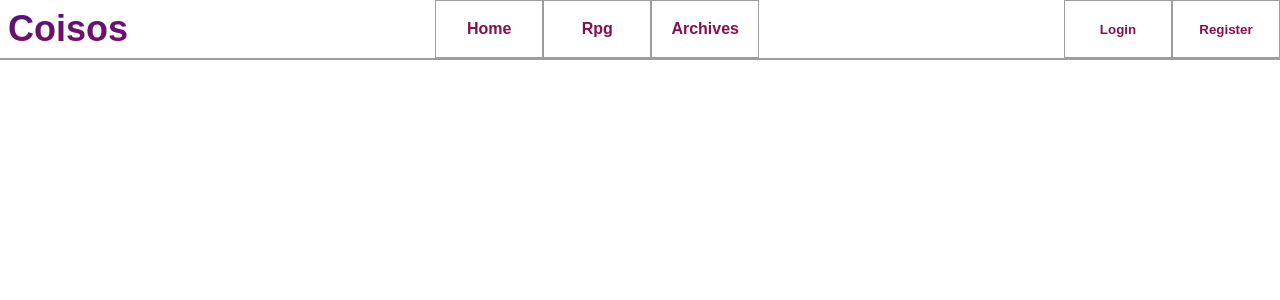
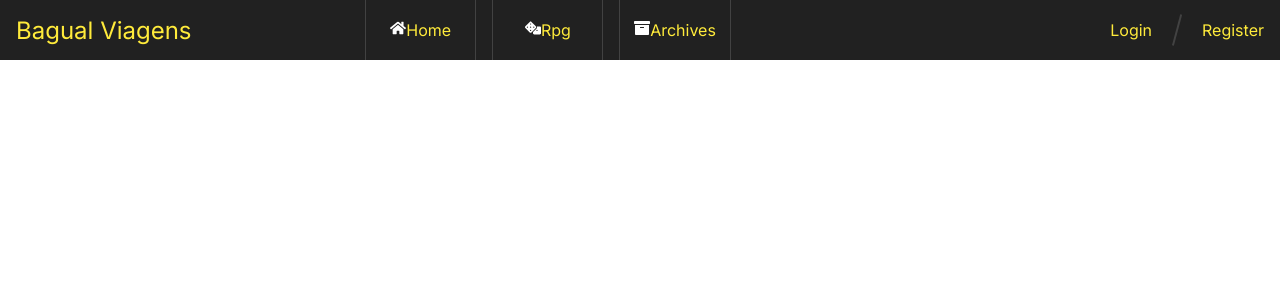
Before and after one commit to Carvalho-Gustav0/coisos-web, a Next.js app: page / in a window 1280 px wide. Shown: the top 300 px of the page. Built offline with nearby package versions, Linux system fonts and the light colour scheme.

Commit message:
Change layout and theme

```diff
--- /dev/null
+++ b/src/component/buttons/user/button.tsx
@@ -0,0 +1,14 @@
+import * as Styled from './style'
+
+interface ButtonProps {
+    text: string
+    path: string
+}
+
+export function ButtonUser(props: ButtonProps) {
+    return (
+        <Styled.ButtonLink href={props.path}>
+            {props.text}
+        </Styled.ButtonLink>
+    )
+}
--- /dev/null
+++ b/src/component/buttons/user/style.ts
@@ -0,0 +1,8 @@
+import Link from 'next/link'
+import styled from 'styled-components'
+
+export const ButtonLink = styled(Link)`
+    &:hover {
+        color: ${props => props.theme.colors.yellow_700};
+    }
+`
--- a/src/component/header/index.tsx
+++ b/src/component/header/index.tsx
@@ -3,21 +3,38 @@
 import * as Styled from './style'
 import Link from 'next/link'
 import { MenuApp } from '../menu/index'
+import { useState } from 'react'
+import { FaBars } from 'react-icons/fa';
+import { ButtonUser } from '../buttons/user/button'
+import { AiOutlineUser } from 'react-icons/ai'
 
 export function Header() {
+
+    const [openMenu, setOpenMenu] = useState<boolean>(false)
+
     return (
         <Styled.Header>
-            <Styled.HeaderContainer>
-                <Link href="/" >
-                    <Styled.Title>
-                        Coisos
-                    </Styled.Title>
+            <Styled.TitleContainer>
+                <Link href="home">
+                    Bagual Viagens
                 </Link>
-                <Styled.MenuContainer>
+            </Styled.TitleContainer>
+            <Styled.MenuHorizontalContainer>
+                <MenuApp />
+            </Styled.MenuHorizontalContainer>
+            <Styled.UserContainer>
+                <ButtonUser text='Login' path='/login' />
+                <Styled.LineButtons />
+                <ButtonUser text='Register' path='/register' />
+            </Styled.UserContainer>
+            <Styled.MenuHamburger onClick={() => setOpenMenu(!openMenu)} isopen={openMenu ? 1 : 0}>
+                <FaBars size={30} color="#fff" />
+            </Styled.MenuHamburger>
+            {openMenu && (
+                <Styled.MenuVerticalContainer>
                     <MenuApp />
-                </Styled.MenuContainer>
-            </Styled.HeaderContainer>
-            <Styled.Line />
-        </Styled.Header >
+                </Styled.MenuVerticalContainer>
+            )}
+        </Styled.Header>
     )
 }
--- a/src/component/header/style.ts
+++ b/src/component/header/style.ts
@@ -2,62 +2,144 @@ import styled from "styled-components"
 
 export const Header = styled.header`
     width: 100vw;
-`
+    height: 60px;
 
-export const HeaderContainer = styled.div`
-    text-align: center;
     display: flex;
-    justify-content: space-between;
-    flex: 1;
-`
+    flex-direction: row;
 
-export const Title = styled.p`
-    font-weight: 700;
-    font-size: 36px;
-    font-family: 'Heebo', sans-serif;
+    align-items: center;
 
-    padding: 8px;
+    background-color: ${props => props.theme.colors.gray_900};
 
-    background-clip: text;
-    -webkit-background-clip: text;
-    -webkit-text-fill-color: transparent;
+    @media screen and (max-width: 576px) {
+        height: 80px;
 
-    ${props => `
-        background-image: linear-gradient(to top, ${props.theme.colors.primary}, ${props.theme.colors.secondary});
-    `
+        justify-content: space-between;
+        padding-right: 12px;
     }
 `
 
-export const MenuContainer = styled.div`
-    width: 66%;
+export const TitleContainer = styled.div`
+    width: 18%;
 
-    @media screen and (max-width: 920px) {
-        width: 78%;
+    font-size: x-large;
+
+    padding-left: 16px;
+
+    a {
+        color: ${props => props.theme.colors.primary};
+        &:hover {
+            color: ${props => props.theme.colors.yellow_700};
+        }
+    }
+    color: ${props => props.theme.colors.primary};
+
+
+    @media screen and (max-width: 1199px) {
+        width: 30%;
     }
 
-    @media screen and (max-width: 720px){
-        width: 66%;
+    @media screen and (max-width: 991px) {
+        width: 30%;
+    }
+
+    @media screen and (max-width: 767px) {
+        width: 30%;
+        font-size: large;
+    }
+
+    @media screen and (max-width: 576px) {
+        width: 54%;
+
+        font-size: large;
     }
 `
 
-export const LogContainer = styled.div`
+export const MenuHorizontalContainer = styled.div`
+    width: 50%;
+    height: 100%;
+
     display: flex;
-    flex-direction: column;
+
     justify-content: center;
+
+    @media screen and (max-width: 1199px) {
+
+    }
+
+    @media screen and (max-width: 991px) {
+
+    }
+
+    @media screen and (max-width: 767px) {
+        width: 42%;
+    }
+
+    @media screen and (max-width: 576px) {
+        display: none;
+    }
 `
 
-export const ProfileContainer = styled.div`
+export const UserContainer = styled.div`
+    width: 32%;
+    height: 100%;
+
     display: flex;
-    flex-direction: row;
+
+    justify-content: end;
+    align-items: center;
+
+    padding-right: 16px;
+
+    gap: 24px;
+
+    a {
+        color: ${props => props.theme.colors.primary};
+    }
+
+    @media screen and (max-width: 767px) {
+        justify-content: center;
+        padding-right: 0px;
+    }
+
+    @media screen and (max-width: 576px) {
+        display: none;
+    }
 `
 
-export const buttonLoginContainer = styled.div`
-    display: flex;
-    flex-direction: row;
+interface MenuHamburgerProps {
+    isopen: number
+}
 
-    height: 100%;
+export const MenuHamburger = styled.div<MenuHamburgerProps>`
+    display: none;
+
+    @media screen and (max-width: 576px) {
+        display: flex;
+
+        transition: transform 0.3s;
+
+        ${props => props.isopen && `
+            transform: rotate(90deg);
+        `}
+    }
 `
 
-export const Line = styled.div`
-    border: 1px solid ${props => props.theme.colors.gray_500};
+export const LineButtons = styled.div`
+    border: 1px solid ${props => props.theme.colors.gray_800};
+    height: 54%;
+
+    transform: rotate(15deg);
 `
+
+export const MenuVerticalContainer = styled.div`
+    position: fixed;
+
+    right: 0;
+    top: 80px;
+
+    height: 100vh;
+    width: 50%;
+
+    background-color: ${props => props.theme.colors.gray_900};
+`
--- a/src/component/menu/index.tsx
+++ b/src/component/menu/index.tsx
@@ -1,95 +1,19 @@
 import * as Styled from './style'
 import { ItemMenu } from "./items"
-import { useRouter } from 'next/navigation'
-import { useDispatch, useSelector } from 'react-redux'
-import { useAuth } from '@/redux/service/login'
-import { logout } from '@/redux/auth/authSlice'
-import { FaUserCircle } from 'react-icons/fa'
-import { useEffect, useState } from 'react'
-import { RootState } from '@/redux/store'
+import { FaArchive, FaDice, FaHome } from 'react-icons/fa'
 
 export function MenuApp() {
-    const items = [{ path: '/home', name: 'Home' }, { path: '/rpg', name: 'Rpg' }, { path: '/archives', name: 'Archives' }]
-    const isAuthenticated = useSelector((state: RootState) => state.rootReducer.auth.user?.user_token)
-
-    const route = useRouter()
-    const dispatch = useDispatch()
-    const { handleLogout } = useAuth()
-
-    const [isCLient, setIsClient] = useState<boolean>(false)
-    const [showContainerUser, setShowContainerUser] = useState<boolean>(false)
-
-    function doLogout() {
-        dispatch(logout())
-        handleLogout()
-    }
-
-    useEffect(() => {
-        setIsClient(true)
-    }, [])
+    const items = [{ path: '/home', name: 'Home', icon: FaHome },
+    { path: '/rpg', name: 'Rpg', icon: FaDice },
+    { path: '/archives', name: 'Archives', icon: FaArchive }]
 
     return (
-        <Styled.MenuContainer>
-            <Styled.ItemsMenu>
-                {items.map((value, index) => (
-                    <ItemMenu key={index} path={value.path} name={value.name} />
+        <Styled.Menu>
+            <Styled.ItemContainer>
+                {items.map(({ path, name, icon: Icon }, index) => (
+                    <ItemMenu path={path} name={name} icon={<Icon />} key={index} />
                 ))}
-            </Styled.ItemsMenu>
-            {isCLient && (
-                isAuthenticated === undefined ? (
-                    <Styled.UserContainer>
-                        <Styled.ProfileContainer onClick={() => setShowContainerUser(!showContainerUser)}>
-                            <FaUserCircle size={50} />
-                            {isCLient && (
-                                showContainerUser && (
-                                    <Styled.Dropdown suppressHydrationWarning>
-                                        <div className='arrow-border'></div>
-                                        <Styled.ButtonUser onClick={() => route.push('/login')}>
-                                            Login
-                                        </Styled.ButtonUser>
-                                        <Styled.ButtonUser onClick={() => route.push('/register')}>
-                                            Register
-                                        </Styled.ButtonUser>
-                                    </Styled.Dropdown>
-                                ))}
-                        </Styled.ProfileContainer>
-                        <Styled.ButtonsContainer>
-                            <Styled.ButtonUser onClick={() => route.push('/login')}>
-                                Login
-                            </Styled.ButtonUser>
-                            <Styled.ButtonUser onClick={() => route.push('/register')}>
-                                Register
-                            </Styled.ButtonUser>
-                        </Styled.ButtonsContainer>
-                    </Styled.UserContainer >
-                ) : (
-                    <Styled.UserContainer>
-                        <Styled.ProfileContainer onClick={() => setShowContainerUser(!showContainerUser)}>
-                            <FaUserCircle size={50} />
-                            {isCLient && (
-                                showContainerUser && (
-                                    <Styled.Dropdown>
-                                        <div className='arrow-border'></div>
-                                        <Styled.ButtonUser onClick={() => route.push('/user/profile')}>
-                                            Profile
-                                        </Styled.ButtonUser>
-                                        <Styled.ButtonUser onClick={() => doLogout()}>
-                                            Logout
-                                        </Styled.ButtonUser>
-                                    </Styled.Dropdown>
-                                ))}
-                        </Styled.ProfileContainer>
-                        <Styled.ButtonsContainer>
-                            <Styled.ButtonUser onClick={() => route.push('/user/profile')}>
-                                Profile
-                            </Styled.ButtonUser>
-                            <Styled.ButtonUser onClick={() => doLogout()}>
-                                Logout
-                            </Styled.ButtonUser>
-                        </Styled.ButtonsContainer>
-                    </Styled.UserContainer>
-                ))
-            }
-        </Styled.MenuContainer >
+            </Styled.ItemContainer>
+        </Styled.Menu>
     )
 }
--- a/src/component/menu/items/index.tsx
+++ b/src/component/menu/items/index.tsx
@@ -4,14 +4,18 @@ import * as Styled from './style'
 interface MenuType {
     path: string;
     name: string;
+    icon: React.ReactNode;
 }
 
 export function ItemMenu(props: MenuType) {
     return (
-        <Styled.ContainerItem>
+        <Styled.ItemMenu>
             <Link href={props.path}>
+                <Styled.IconContainer>
+                    {props.icon}
+                </Styled.IconContainer>
                 {props.name}
             </Link>
-        </Styled.ContainerItem>
+        </Styled.ItemMenu>
     )
 }
--- a/src/component/menu/items/style.ts
+++ b/src/component/menu/items/style.ts
@@ -1,31 +1,62 @@
 import styled from "styled-components"
 
-export const ContainerItem = styled.div`
+export const ItemMenu = styled.div`
     a {
-        width: 108px;
+        color: ${props => props.theme.colors.primary};
+        width: 100%;
+
+        display: flex;
+
+        align-items: center;
+        justify-content: center;
+
+        padding-left: 24px;
+        padding-right: 24px;
+
         height: 100%;
 
-        display: flex;
-        justify-content: center;
-        align-items: center;
-
-        cursor:pointer;
-
-        font-weight: 700;
-        font-family: 'Heebo', sans-serif;
-
-        ${props => `
-            color: ${props.theme.colors.primary};
-            background-color: ${props.theme.colors.white};
-            border: 1px solid ${props.theme.colors.gray_500};
-            &:hover {
-                background-color: ${props.theme.colors.gray_200};
-            }
-        `
+        &:hover {
+            background-color: ${props => props.theme.colors.gray_800};
+        }
     }
 
-        &.active {
-            background-color: ${props => props.theme.colors.gray_300};
+    width: 30%;
+
+    display: flex;
+
+    justify-content: center;
+
+    border-left: 1px solid ${props => props.theme.colors.gray_800};
+    border-right: 1px solid ${props => props.theme.colors.gray_800};
+
+    color: ${props => props.theme.colors.primary};
+
+    @media screen and (max-width: 767px) {
+        a {
+            padding-left: 16px;
+            padding-right: 16px;
         }
     }
+
+    @media screen and (max-width: 576px) {
+        a {
+            padding-left: 0px;
+            padding-right: 0px;
+
+            gap: 12px;
+
+            justify-content: start;
+
+            color: ${props => props.theme.colors.white};
+        }
+
+        border: 0px solid ${props => props.theme.colors.gray_800};
+
+        width: 100%;
+        padding: 16px;
+    }
 `
+
+export const IconContainer = styled.div`
+    color: ${props => props.theme.colors.white};
+`
--- a/src/component/menu/style.ts
+++ b/src/component/menu/style.ts
@@ -1,125 +1,24 @@
 import styled from "styled-components"
 
-export const MenuContainer = styled.div`
-    height: 100%;
+export const Menu = styled.menu`
+    display: flex;
+    justify-content: center;
 
+    width: 100%;
+`
+
+export const ItemContainer = styled.div`
     display: flex;
     flex-direction: row;
-    justify-content: space-between;
 
-    @media screen and (max-width: 720px) {
-        padding-right: 6px;
-    }
+    gap: 1rem;
 
-    @media screen and (max-width: 540px) {
-        display: none;
+    @media screen and (max-width: 576px) {
+        flex-direction: column;
+        justify-content: center;
+        align-items: center;
+
+        padding: 16px;
+        gap: 32px;
     }
 `
-
-export const ItemsMenu = styled.div`
-    display: flex;
-    flex-direction: row;
-`
-
-export const UserContainer = styled.div`
-    display: flex;
-    flex-direction: row;
-`
-
-export const ButtonUser = styled.button`
-    width: 108px;
-
-    display: flex;
-    justify-content: center;
-    align-items: center;
-
-    cursor:pointer;
-
-    font-weight: 700;
-    font-family: 'Heebo', sans-serif;
-
-    ${props => `
-        color: ${props.theme.colors.primary};
-        background-color: ${props.theme.colors.white};
-        border: 1px solid ${props.theme.colors.gray_500};
-        &:hover {
-            background-color: ${props.theme.colors.gray_200};
-        }
-    `
-    }
-
-    @media screen and (max-width: 720px) {
-        padding: 8px
-    }
-`
-
-export const ProfileContainer = styled.div`
-    display: none;
-
-    @media screen and (max-width: 720px) {
-        display: flex;
-        align-items: center;
-        padding-left: 8px;
-        padding-right: 8px;
-
-        ${props => `
-            color: ${props.theme.colors.primary};
-            background-color: ${props.theme.colors.white};
-            border: 1px solid ${props.theme.colors.gray_500};
-            &:hover {
-                background-color: ${props.theme.colors.gray_200};
-            }
-        `
-        }
-    }
-
-`
-
-export const Dropdown = styled.div`
-    position: fixed;
-    top: 58px;
-    right: 0;
-    margin-right: 6px;
-
-    display: flex;
-    flex-direction: column;
-    padding: 16px;
-    gap: 8px;
-
-    background-color: #fff;
-
-    border: 1px solid ${props => props.theme.colors.gray_500};
-
-    &::before {
-        content: "";
-        position: absolute;
-        top: -9px;
-        right: 10px;
-        width: 0;
-        height: 0;
-        border-left: 10px solid transparent;
-        border-right: 10px solid transparent;
-        border-bottom: 10px solid ${props => props.theme.colors.white};
-    }
-
-    .arrow-border {
-        position: absolute;
-        top: -8px;
-        right: 13px;
-        width: 14px;
-        height: 14px;
-        border-left: 2px solid ${props => props.theme.colors.gray_500};
-        border-top: 2px solid ${props => props.theme.colors.gray_500};
-        transform: rotate(45deg);
-        background-color: #fff;
-        z-index: -1;
-    }
-`;
-
-export const ButtonsContainer = styled.div`
-    display: flex;
-
-    @media screen and (max-width: 720px) {
-        display: none;
-    }
-`
```
Also changed, not shown: src/app/styles/themes/theme.ts (+7 -1 lines).
